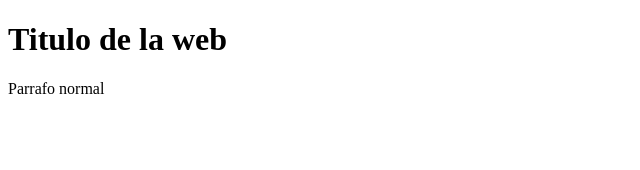
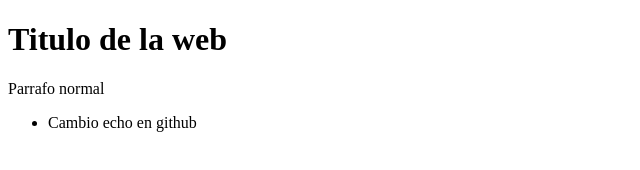
Before and after one commit to Savant97/testschool, a plain HTML site: page index.html in a window 1280 px wide. Shown: the whole page, without its empty margins (0-640 px from the left). Drawn offline with Linux system fonts and the light colour scheme.

Commit message:
Update content body index.html

```diff
--- a/index.html
+++ b/index.html
@@ -9,5 +9,8 @@
 <body>
     <h1>Titulo de la web</h1>
     <p>Parrafo normal</p>
+    <ul>
+        <li>Cambio echo en github</li>
+    </ul>
 </body>
 </html>
```
